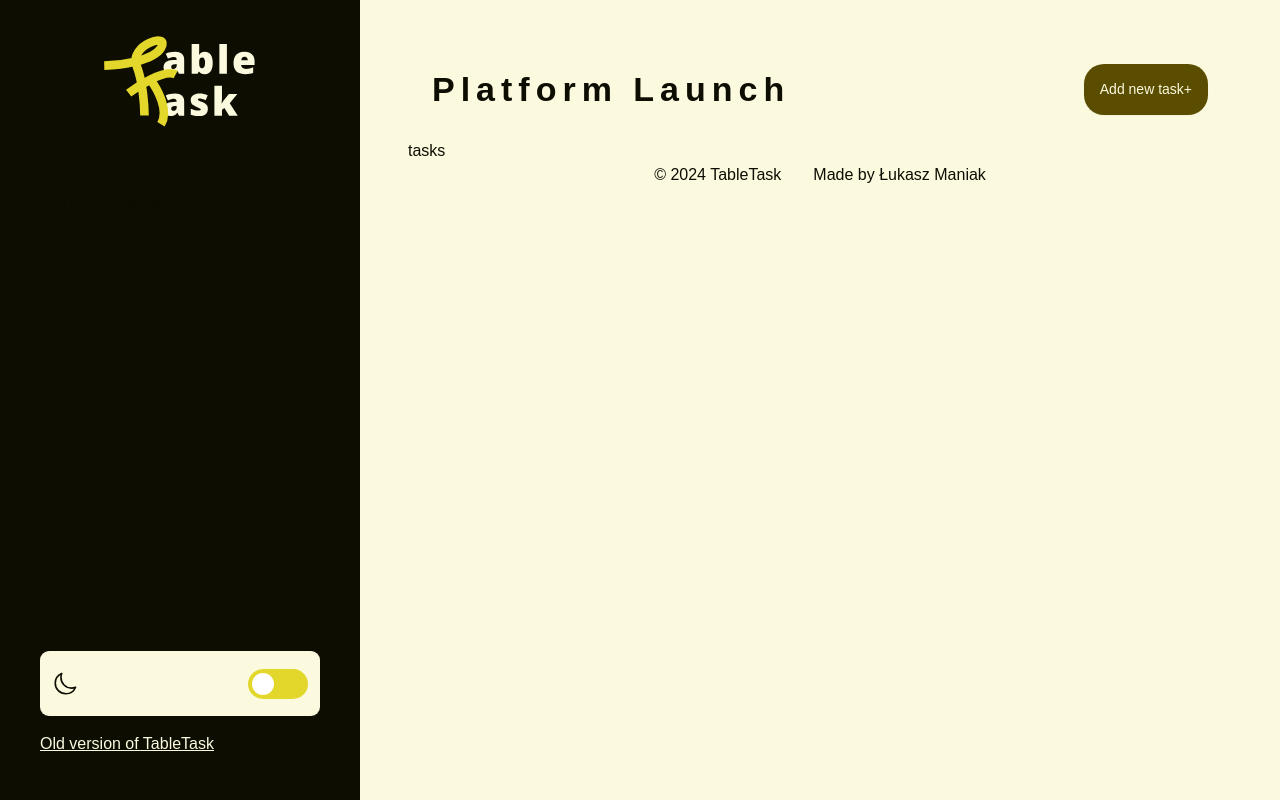
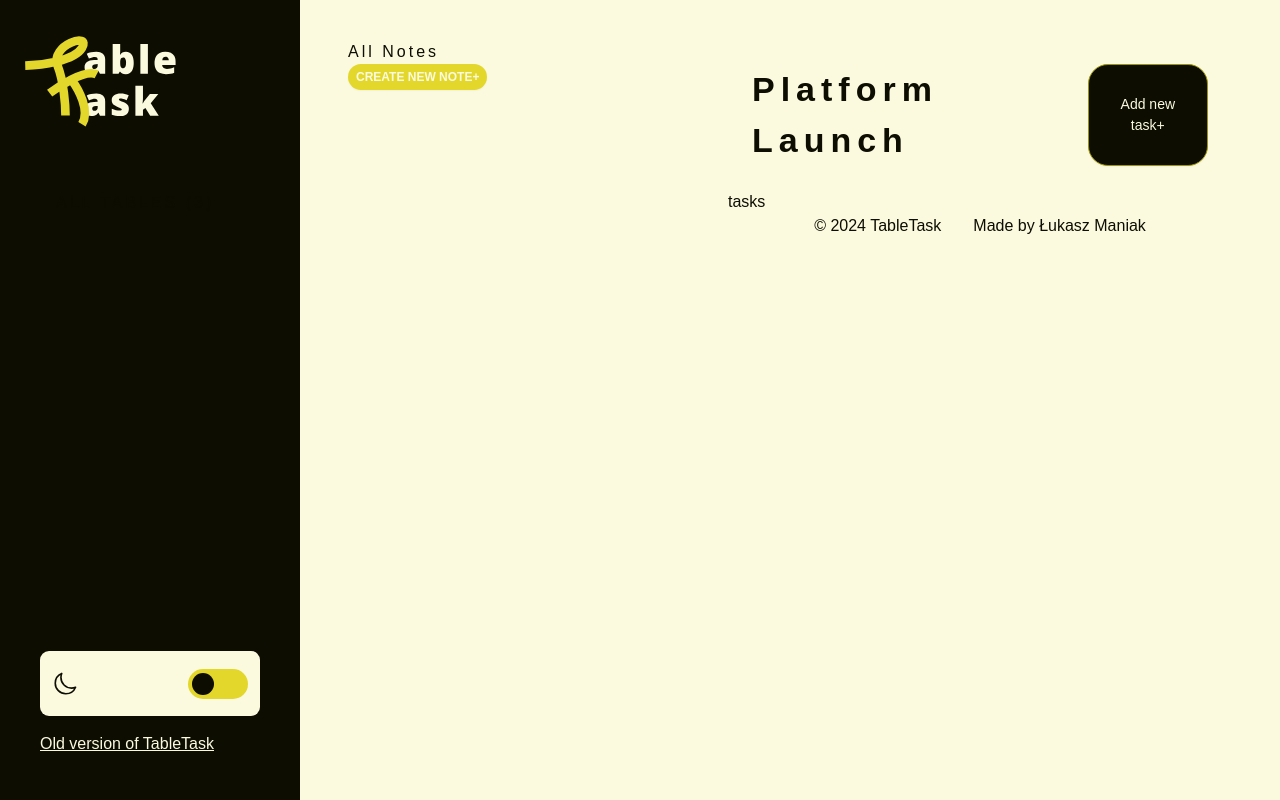
Before and after one commit to LukaszManiak/newtabletask, a React (Vite) app: page /tables in a window 1280 px wide. Built offline with nearby package versions, Linux system fonts and the light colour scheme.

Commit message:
smallChangesAndNotesComponent

```diff
--- a/src/styles/GlobalStyles.js
+++ b/src/styles/GlobalStyles.js
@@ -21,8 +21,8 @@ const GlobalStyles = createGlobalStyle`
     }
 
   &.dark-mode{
-    --color-text: #141407
-  --color-bg: #F4F4DC;
+    --color-text: #0D0D02;
+  --color-bg: #FBFADF;
   --color-primary: #E3D72B;
   --color-secondary: #A69700;
   --color-accent: #7A6A00;
--- a/src/ui/AppLayout.jsx
+++ b/src/ui/AppLayout.jsx
@@ -1,10 +1,11 @@
 import { Outlet } from "react-router-dom";
 import Sidebar from "./SideBar";
 import styled from "styled-components";
+import Notes from "./Notes";
 
 const StyledAppLayout = styled.div`
   display: grid;
-  grid-template-columns: 36rem 1fr;
+  grid-template-columns: 30rem 38rem 1fr;
   grid-template-rows: auto 1fr;
   height: 100vh;
 `;
@@ -18,6 +19,7 @@ function AppLayout() {
   return (
     <StyledAppLayout>
       <Sidebar />
+      <Notes />
       <Main>
         <Outlet />
       </Main>
--- a/src/ui/DarkModeToggle.jsx
+++ b/src/ui/DarkModeToggle.jsx
@@ -47,7 +47,7 @@ const ToggleSlider = styled.div`
   left: 4px;
   width: 22px;
   height: 22px;
-  background-color: white;
+  background-color: var(--color-bg);
   border-radius: 50%;
   transition: transform 0.3s ease;
 `;
--- a/src/ui/Header.jsx
+++ b/src/ui/Header.jsx
@@ -18,7 +18,7 @@ function Header() {
   return (
     <StyledHeader>
       <H>Platform Launch</H>
-      <Button variation="accent" size="medium">
+      <Button variation="secondary" size="medium">
         Add new task+
       </Button>
     </StyledHeader>
--- a/src/ui/Logo.jsx
+++ b/src/ui/Logo.jsx
@@ -3,9 +3,7 @@ import logoLight from "../images/logoHeader.svg";
 import logoDark from "../images/logoHeaderDark.svg";
 import { useDarkMode } from "../contexts/DarkModeContext";
 
-const StyledLogo = styled.div`
-  text-align: center;
-`;
+const StyledLogo = styled.div``;
 
 const Img = styled.img`
   height: 9.6rem;
--- /dev/null
+++ b/src/ui/Notes.jsx
@@ -0,0 +1,26 @@
+import styled from "styled-components";
+import Button from "./Button";
+
+const NotesContainer = styled.div`
+  padding: 4rem 4.8rem 6.4rem;
+`;
+
+const NotesTitle = styled.p`
+  font-size: 1.6rem;
+  letter-spacing: 0.3rem;
+  padding: 0;
+  margin: 0;
+`;
+
+function Notes() {
+  return (
+    <NotesContainer>
+      <NotesTitle>All Notes</NotesTitle>
+      <Button variation="primary" size="small">
+        Create new note+
+      </Button>
+    </NotesContainer>
+  );
+}
+
+export default Notes;
```
